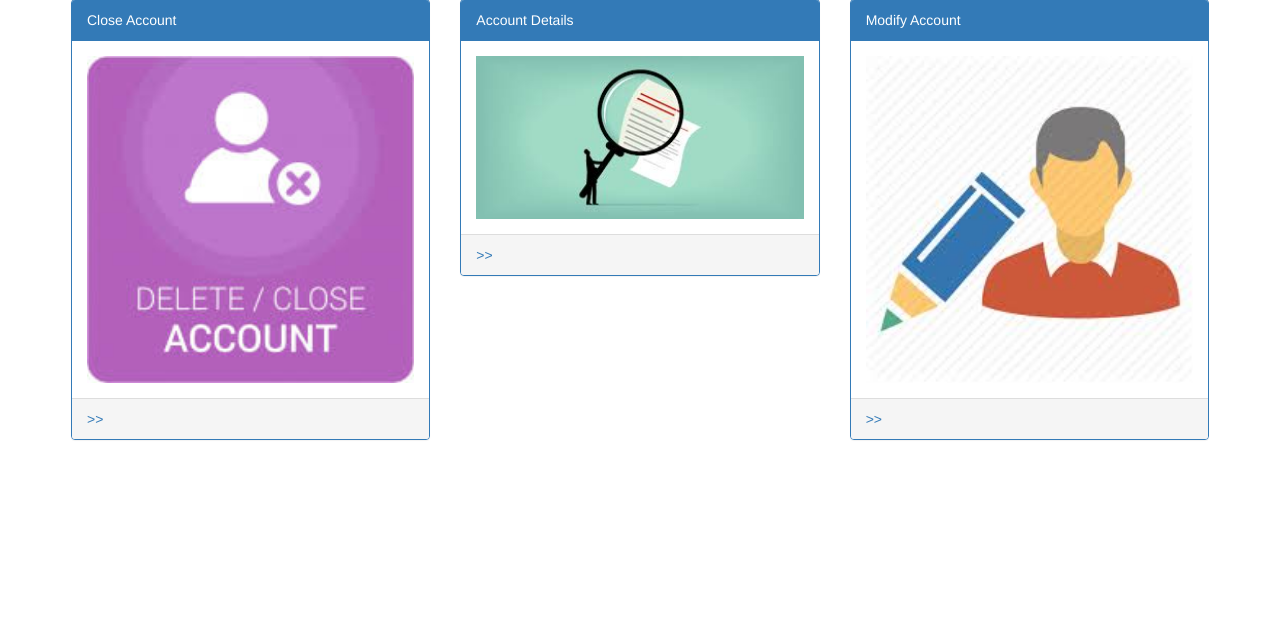
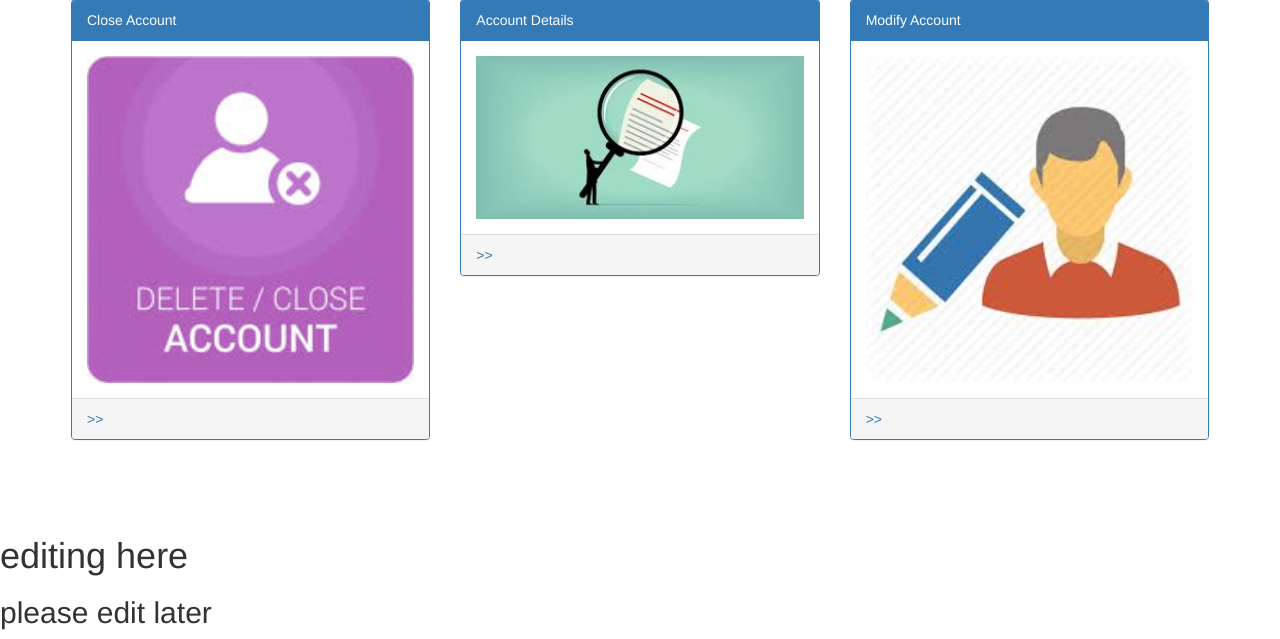
Before and after one commit to Shivansh44/Bankmngmtsys, a Flask app: page /back in a window 1280 px wide. Shown: the part 905-1544 px from the top of the page. Before the commit the page ends 1345 px from the top, so only its background shows below. Run offline with Flask 2, Linux system fonts and the light colour scheme; some libraries are stand-ins or nearby versions.

Commit message:
Update main.html

```diff
--- a/BankMSys-master/templates/main.html
+++ b/BankMSys-master/templates/main.html
@@ -292,6 +292,9 @@ span.psw {
   </form>
 </div>
 
+  <h1>editing here</h1>
+  <h2>please edit later</h2>
+
 <!--addmo-->
 <div id="addmo" class="modal">
 
```
